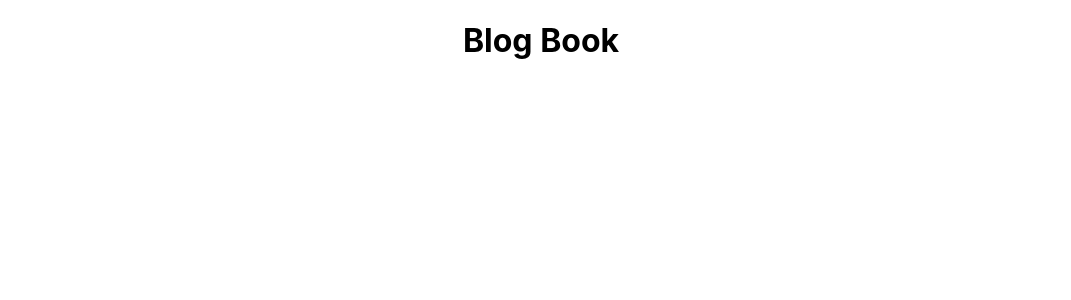
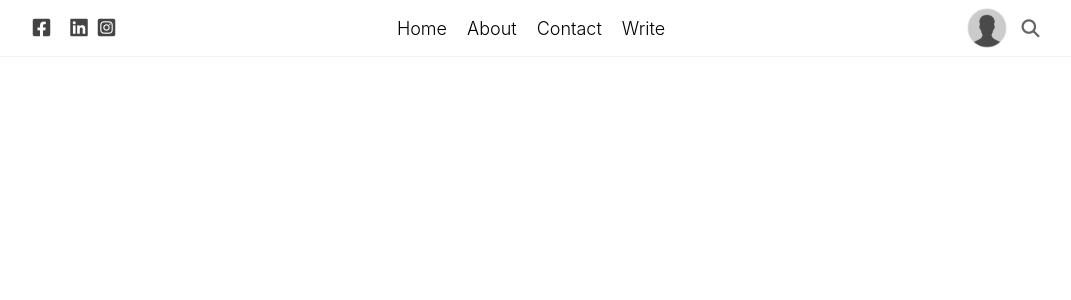
Before and after one commit to Wolleys/blog_book_fronted, a React (Create React App) app: page / in a window 1280 px wide. Shown: the top 300 px of the page, without its empty margins (99-1170 px from the left). Built offline with nearby package versions, Linux system fonts and the light colour scheme.

Commit message:
Add navBar component

```diff
--- a/public/index.html
+++ b/public/index.html
@@ -1,20 +1,23 @@
 <!DOCTYPE html>
 <html lang="en">
+
 <head>
   <meta charset="utf-8" />
   <link rel="icon" href="%PUBLIC_URL%/favicon.ico" />
   <meta name="viewport" content="width=device-width, initial-scale=1" />
   <meta name="theme-color" content="#000000" />
-    <meta
-      name="description"
-      content="Web site created using create-react-app"
-    />
+  <meta name="description" content="Web site created using create-react-app" />
   <link rel="apple-touch-icon" href="%PUBLIC_URL%/logo192.png" />
   <link rel="manifest" href="%PUBLIC_URL%/manifest.json" />
+  <link rel="stylesheet" href="https://cdnjs.cloudflare.com/ajax/libs/font-awesome/6.4.2/css/all.min.css"
+    integrity="sha512-z3gLpd7yknf1YoNbCzqRKc4qyor8gaKU1qmn+CShxbuBusANI9QpRohGBreCFkKxLhei6S9CQXFEbbKuqLg0DA=="
+    crossorigin="anonymous" referrerpolicy="no-referrer" />
   <title>Blog Book</title>
 </head>
+
 <body>
   <noscript>You need to enable JavaScript to run this app.</noscript>
   <div id="root"></div>
 </body>
+
 </html>
--- a/src/App.css
+++ /dev/null
@@ -1,38 +0,0 @@
-.App {
-  text-align: center;
-}
-
-.App-logo {
-  height: 40vmin;
-  pointer-events: none;
-}
-
-@media (prefers-reduced-motion: no-preference) {
-  .App-logo {
-    animation: App-logo-spin infinite 20s linear;
-  }
-}
-
-.App-header {
-  background-color: #282c34;
-  min-height: 100vh;
-  display: flex;
-  flex-direction: column;
-  align-items: center;
-  justify-content: center;
-  font-size: calc(10px + 2vmin);
-  color: white;
-}
-
-.App-link {
-  color: #61dafb;
-}
-
-@keyframes App-logo-spin {
-  from {
-    transform: rotate(0deg);
-  }
-  to {
-    transform: rotate(360deg);
-  }
-}
--- a/src/App.js
+++ /dev/null
@@ -1,11 +0,0 @@
-import "./App.css";
-
-function App() {
-  return (
-    <div className="App">
-      <h1>Blog Book</h1>
-    </div>
-  );
-}
-
-export default App;
--- /dev/null
+++ b/src/App.jsx
@@ -0,0 +1,12 @@
+import "./assets/css/App.css";
+import NavBar from "./components/navBar";
+
+function App() {
+  return (
+    <>
+      <NavBar />
+    </>
+  );
+}
+
+export default App;
--- /dev/null
+++ b/src/assets/css/App.css
@@ -0,0 +1,3 @@
+.App {
+  text-align: center;
+}
--- a/src/index.css
+++ b/src/assets/css/index.css
@@ -1,5 +1,10 @@
+* {
+  box-sizing: border-box;
+}
+
 body {
   margin: 0;
+  padding: 0;
   font-family: -apple-system, BlinkMacSystemFont, 'Segoe UI', 'Roboto', 'Oxygen',
     'Ubuntu', 'Cantarell', 'Fira Sans', 'Droid Sans', 'Helvetica Neue',
     sans-serif;
--- /dev/null
+++ b/src/components/navBar/index.jsx
@@ -0,0 +1,29 @@
+import "./navBar.css";
+import userProfile from "../../assets/imgs/profile-pic.png";
+
+const NavBar = () => {
+  return (
+    <header className="navBar">
+      <div className="navBarLeft">
+        <i className="navBarIcon fa-brands fa-square-facebook"></i>
+        <i className="navBarIcon fa-brands fa-square-x-twitter"></i>
+        <i className="navBarIcon fa-brands fa-linkedin"></i>
+        <i className="navBarIcon fa-brands fa-square-instagram"></i>
+      </div>
+      <div className="navBarCenter">
+        <ul className="navBarList">
+          <li className="navBarListItem">Home</li>
+          <li className="navBarListItem">About</li>
+          <li className="navBarListItem">Contact</li>
+          <li className="navBarListItem">Write</li>
+        </ul>
+      </div>
+      <div className="navBarRight">
+        <img className="navBarImg" src={userProfile} alt="user profile" />
+        <i className="navBarSearchIcon fa-solid fa-magnifying-glass"></i>
+      </div>
+    </header>
+  );
+};
+
+export default NavBar;
--- /dev/null
+++ b/src/components/navBar/navBar.css
@@ -0,0 +1,65 @@
+.navBar {
+    width: 100%;
+    height: 57px;
+    background-color: #fff;
+    position: sticky;
+    top: 0;
+    display: flex;
+    align-items: center;
+    z-index: 999;
+    padding: 0 24px;
+    border-bottom: 1px solid #f2f2f2;
+}
+
+.navBarLeft,
+.navBarRight {
+    flex: 3;
+    display: flex;
+    align-items: center;
+    justify-content: center;
+}
+
+.navBarCenter {
+    flex: 6;
+}
+
+.navBarIcon {
+    font-size: 20px;
+    margin-right: 10px;
+    color: #444;
+    cursor: pointer;
+}
+
+.navBarList {
+    display: flex;
+    justify-content: center;
+    margin: 0;
+    padding: 0;
+    list-style: none;
+}
+
+.navBarListItem {
+    margin-right: 20px;
+    font-size: 18px;
+    font-weight: 300;
+    cursor: pointer;
+}
+
+.navBarListItem:hover {
+    color: gray;
+}
+
+.navBarImg {
+    width: 40px;
+    height: 40px;
+    border-radius: 50%;
+    object-fit: cover;
+    margin-right: 15px;
+    cursor: pointer;
+}
+
+.navBarSearchIcon {
+    font-size: 18px;
+    color: #666;
+    cursor: pointer;
+}
--- a/src/index.js
+++ b/src/index.js
@@ -1,6 +1,6 @@
 import React from "react";
 import ReactDOM from "react-dom/client";
-import "./index.css";
+import "./assets/css/index.css";
 import App from "./App";
 
 const root = ReactDOM.createRoot(document.getElementById("root"));
```
Also changed, not shown: src/assets/imgs/profile-pic.png (added). Lines whose indentation alone changed are shown as unchanged.
